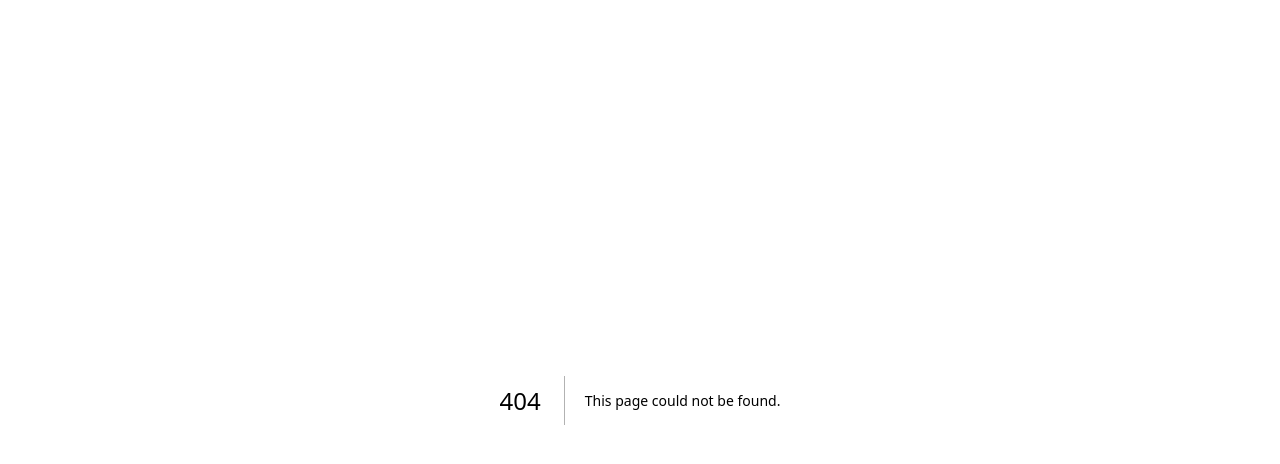
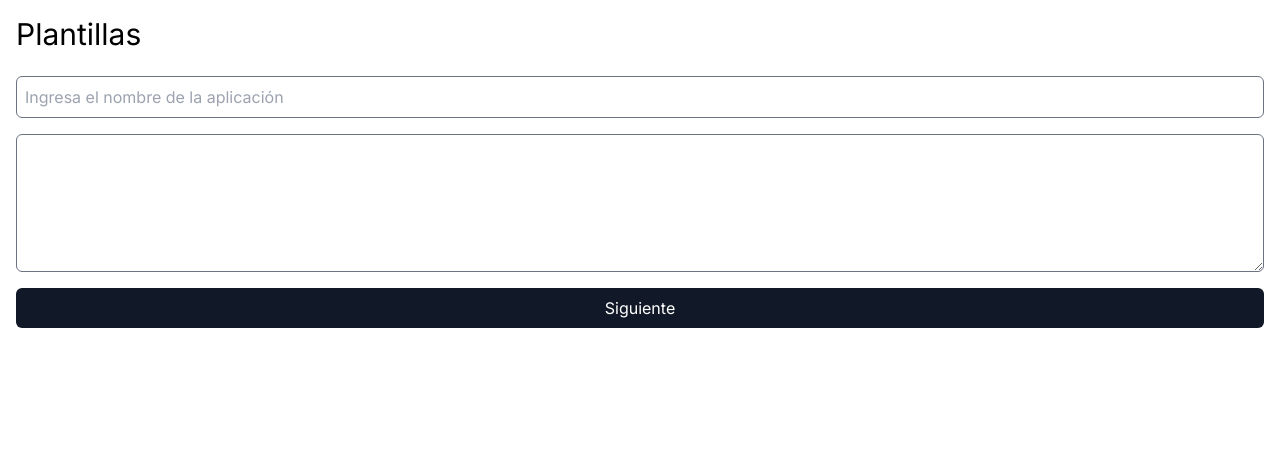
Before and after one commit to g-susvs/landing_page-generator, a Next.js app: page /started/set-prompt in a window 1280 px wide. Before the commit this address had no page. Shown: the top 464 px of the page. Built offline with nearby package versions, Linux system fonts and the light colour scheme.

Commit message:
add new routes

```diff
--- a/src/app/edit-code/page.tsx
+++ /dev/null
@@ -1,20 +0,0 @@
-"use client";
-import { useGeneratePageStore } from "@/store";
-import { Editor } from "@monaco-editor/react";
-
-export default function EditCodePage() {
-  const html = useGeneratePageStore((state) => state.html);
-
-  return (
-    <div className="p-4">
-      <Editor
-      className="w-[800px] h-[80vh]"
-      value={html}
-        theme="vs-dark"
-        defaultLanguage="html"
-      />
-      <br />
-      <button className="btn">Guardar</button>
-    </div>
-  );
-}
--- a/src/app/page.tsx
+++ b/src/app/page.tsx
@@ -5,7 +5,7 @@ export const dynamic = 'force-dynamic'
 
 export default async function Home() {
 
-  const resp = await fetch('http://localhost:3001/dom/exist')
+  const resp = await fetch('http://localhost:3001/api/landing/exist')
 
   const json = await resp.json()
 
--- /dev/null
+++ b/src/app/started/set-prompt/page.tsx
@@ -0,0 +1,13 @@
+import { DescriptionLandingForm } from "@/components/initial";
+
+export const dynamic = "force-dynamic";
+
+export default async function Home() {
+  return (
+    <div className="p-4">
+      <h4 className="text-3xl">Plantillas</h4>
+      <br />
+      <DescriptionLandingForm />
+    </div>
+  );
+}
--- /dev/null
+++ b/src/app/started/templates/page.tsx
@@ -0,0 +1,14 @@
+import { SelectTemplate } from "@/components/initial";
+
+export default function SetPromptPage() {
+  return (
+    <div className="p-4">
+      <h1 className="text-5xl">Select a template</h1>
+      <br />
+      <button className="btn">Enviar</button>
+      <br />
+      <br />
+      <SelectTemplate />
+    </div>
+  );
+}
--- a/src/components/initial/DescriptionLandingForm.tsx
+++ b/src/components/initial/DescriptionLandingForm.tsx
@@ -1,68 +1,85 @@
-'use client'
-import { APIResponse } from '@/interfaces/api-response'
-import { useGeneratePageStore } from '@/store/generatePageStore'
-import {useRouter} from 'next/navigation'
-import { FormEvent } from 'react'
+"use client";
+import { FormEvent } from "react";
+import { useRouter } from "next/navigation";
+import { useDataToStore } from "@/store";
 
 export const DescriptionLandingForm = () => {
+  const setPrompt = useDataToStore((state) => state.setPrompt);
 
-  const setPageHtml = useGeneratePageStore(state => state.setPageHtml)
-  const html = useGeneratePageStore(state => state.html)
-  const templateOption = useGeneratePageStore(state => state.templateOption)
-  const setIsLoading = useGeneratePageStore(state => state.setIsLoading)
-
-  const router = useRouter()
+  const router = useRouter();
 
   async function onSubmit(event: FormEvent<HTMLFormElement>) {
-    event.preventDefault()
-    setIsLoading(true)
-    try {
-      const formData = new FormData(event.currentTarget)
-      const title = formData.get("title")
-      const desc = formData.get("description")
+    event.preventDefault();
+    const formData = new FormData(event.currentTarget);
+    const title = formData.get("title");
+    const desc = formData.get("description");
 
-      const prompt = (html) ? desc : `Mi pagina se llama ${title}, ${desc}`
-      const body = {
-        template_option: templateOption,
-        prompt,
-      }
-      console.log(body)
+    const prompt = `Mi pagina se llama ${title}, ${desc}`;
+    setPrompt(prompt);
+    router.push("/started/templates");
+  }
+  // async function onSubmit(event: FormEvent<HTMLFormElement>) {
+  //   event.preventDefault()
+  //   setIsLoading(true)
+  //   try {
+  //     const formData = new FormData(event.currentTarget)
+  //     const title = formData.get("title")
+  //     const desc = formData.get("description")
 
-      const resp = await fetch('http://localhost:3001/dom/custom', {
-        method: 'POST',
-        headers: {
-          'Content-Type': 'application/json'
-        },
-        body: JSON.stringify(body)
-      })
+  //     const prompt = (html) ? desc : `Mi pagina se llama ${title}, ${desc}`
+  //     const body = {
+  //       template_option: templateOption,
+  //       prompt,
+  //     }
+  //     console.log(body)
 
-      if (!resp.ok) {
-        const error = await resp.json()
-        console.log(error)
-        setIsLoading(false)
-        return
-      }
+  //     const resp = await fetch('http://localhost:3001/dom/custom', {
+  //       method: 'POST',
+  //       headers: {
+  //         'Content-Type': 'application/json'
+  //       },
+  //       body: JSON.stringify(body)
+  //     })
 
-      const json: APIResponse = await resp.json()
-      setPageHtml(json.data)
-      setIsLoading(false)
-      console.log(json.usage)
-      router.push('/create')
+  //     if (!resp.ok) {
+  //       const error = await resp.json()
+  //       console.log(error)
+  //       setIsLoading(false)
+  //       return
+  //     }
 
-    } catch (error) {
-      console.log(error)
-      setIsLoading(false)
-    }
-  }
+  //     const json: APIResponse = await resp.json()
+  //     setPageHtml(json.data)
+  //     setIsLoading(false)
+  //     console.log(json.usage)
+  //     router.push('/create')
+
+  //   } catch (error) {
+  //     console.log(error)
+  //     setIsLoading(false)
+  //   }
+  // }
 
   return (
-    <form
-      onSubmit={onSubmit}
-      className="descriptionForm"
-    >
-      <input type="text" name="title" placeholder="Ingresa el nombre de la aplicación" required className="input" />
-      <textarea name="description" required id="" cols={20} rows={5} className="input" ></textarea>
-      <button type="submit" className="btn" disabled={!!html}>Crear</button>
+    <form onSubmit={onSubmit} className="descriptionForm">
+      <input
+        type="text"
+        name="title"
+        placeholder="Ingresa el nombre de la aplicación"
+        required
+        className="input"
+      />
+      <textarea
+        name="description"
+        required
+        id=""
+        cols={20}
+        rows={5}
+        className="input"
+      ></textarea>
+      <button type="submit" className="btn">
+        Siguiente
+      </button>
     </form>
-  )
-}
+  );
+};
--- a/src/components/initial/SelectTemplate.tsx
+++ b/src/components/initial/SelectTemplate.tsx
@@ -2,10 +2,8 @@
 
 import { useGeneratePageStore } from "@/store/generatePageStore";
 import Image from "next/image";
-import { useRouter } from "next/navigation";
 
 export const SelectTemplate = () => {
-  const router = useRouter();
   const setTemplateOption = useGeneratePageStore(
     (state) => state.setTemplateOption
   );
--- a/src/components/main-content/MainContent.tsx
+++ b/src/components/main-content/MainContent.tsx
@@ -10,7 +10,7 @@ export const MainContent = () => {
   const showPreview = useUiStore((state) => state.showPreview);
 
   useEffect(() => {
-    fetch("http://localhost:3001/dom/exist")
+    fetch("http://localhost:3001/api/landing/exist")
       .then((resp) => resp.json())
       .then((data) => {
         if (data.template) {
--- a/src/components/sidebar/EditSection.tsx
+++ b/src/components/sidebar/EditSection.tsx
@@ -30,7 +30,7 @@ export const EditSection = () => {
         template
       };
 
-      const resp = await fetch("http://localhost:3001/dom/section", {
+      const resp = await fetch("http://localhost:3001/api/landing/edit-section", {
         method: "PUT",
         headers: {
           "Content-Type": "application/json"
--- /dev/null
+++ b/src/store/dataToSendStore.ts
@@ -0,0 +1,20 @@
+import { create } from "zustand";
+
+interface UseDataToStore{
+    prompt: string;
+    template_option: number;
+    setPrompt: (value: string) => void;
+    setTemplateOption: (value: number) => void;
+}
+
+export const useDataToStore = create<UseDataToStore>((set) => ({
+    prompt: '',
+    template_option: 0,
+    setPrompt: (value: string) => set(state => ({
+        prompt: value
+    })),
+    setTemplateOption: (value: number) => set(state => ({
+        template_option: value
+    })),
+
+}))
--- a/src/store/index.ts
+++ b/src/store/index.ts
@@ -1,2 +1,3 @@
 export { useGeneratePageStore } from "./generatePageStore";
 export { useUiStore } from "./uiStore";
+export { useDataToStore } from "./dataToSendStore";
```
